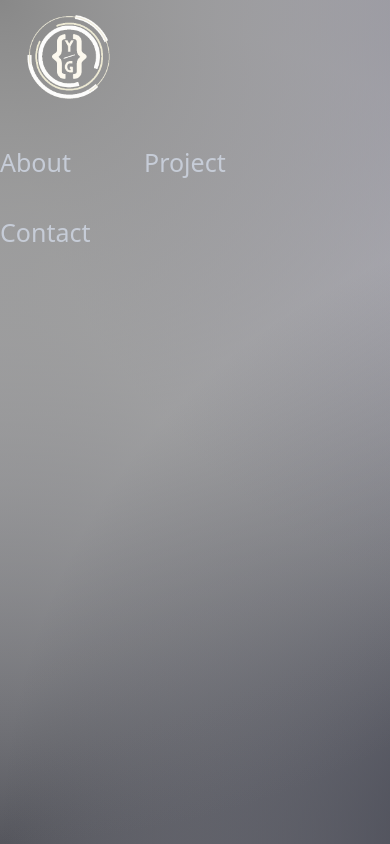
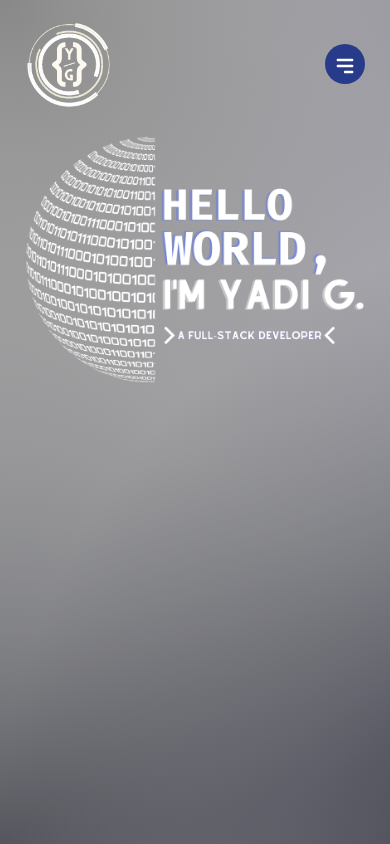
Before and after one commit to yadetagetachew/Portfolio, a React (Create React App) app: page / in a window 390 px wide. Built offline with nearby package versions, Linux system fonts and the light colour scheme.

Commit message:
feat:(Navbar responsivness added)

```diff
--- a/src/App.css
+++ b/src/App.css
@@ -8,27 +8,130 @@
 }
 
 /* navbar */
-.topnav a:hover {
+.navigation {
+  position: relative;
+  display: flex;
+  align-items: center;
+  height: fit-content;
+  width: 100%;
+  padding: 0.5rem 0rem;
+}
+.navigation a:hover {
   color: #fffdfd;
 }
-.topnav-right {
-  float: right;
+
+.navigation img{
+  height: 7rem;
+  width: 7rem;
+  margin-left: 1rem;
 }
-.topnav a {
+
+.navigation-menu {
+  margin-left: auto;
+}
+
+.navigation-menu ul {
+  display: flex;
+  padding: 0;
+}
+
+.navigation-menu li {
+  list-style-type: none;
+}
+
+.navigation-menu li a {
+  text-decoration: none;
+  display: block;
+  width: 100%;
   float: left;
   text-decoration: none;
   font-size: 25px;
   color: #c6ccd7;
-
   width: 9rem;
   margin-top: 2rem;
 }
-.topnav {
-  overflow: hidden;
+
+.hamburger {
+  border: 0;
+  height: 40px;
+  width: 40px;
+  padding: 0.5rem;
+  border-radius: 50%;
+  background-color: #283b8b;
+  cursor: pointer;
+  transition: background-color 0.2s ease-in-out;
+  position: absolute;
+  top: 50%;
+  right: 25px;
+  transform: translateY(-50%);
+  display: none;
 }
-.topnav img{
-  height: 7rem;
-  width: 7rem;
-  margin-left: 1rem;
+
+.hamburger:hover {
+  background-color: #2642af;
+}
+
+@media screen and (max-width: 550px) {
+  .hamburger {
+    display: block;
+  }
+
+  .navigation-menu ul {
+    flex-direction: column;
+    position: absolute;
+    top: 100px;
+    right: 0;
+    width: 40%;
+    height: calc(50vh - 30px);
+    background-color: white;
+    border-top: 1px solid rgb(248, 242, 242);
+    display: none;
+  }
+  .dropdown-container{
+    border-radius: 5%;
+  }
+
+  .navigation-menu li {
+    text-align: center;
+    margin: 0;
+  }
+
+  .navigation-menu li a {
+    color: black;
+    width: 100%;
+    padding: 1.5rem 0;
+  }
+
+  .navigation-menu a:hover {
+    color: #1619d2;
+  }
+
+  .navigation-menu.expanded ul {
+    display: block;
+  }
 }
 /* nav end */
+
+/* hero */
+
+.hero img{
+  height:100vmin;
+  width: auto;
+}
+@media screen and (max-width: 1027px) {
+  .hero img {
+    margin-top: 3rem;
+    margin-left: 2rem;
+    width: 100vw;
+    height: auto;
+  }
+}
+.hero{
+  display: flex;
+  justify-content: center;
+  align-items: center;
+  margin-top: -5rem;
+  width: 100vw;
+
+}
+/* hero ends */
--- a/src/App.js
+++ b/src/App.js
@@ -1,11 +1,14 @@
 import './App.css';
 // import Header from './Header';
 import Navbar from './Navbar';
+import Header from './Header';
 
 function App() {
   return (
+    <div class='portfoolio'>
     <Navbar/>
-    // <Header/>
+    <Header/>
+    </div>
   );
 }
 
--- a/src/Header.js
+++ b/src/Header.js
@@ -3,7 +3,7 @@
 
 const Header = () => {
 return(
-    <div className='hero d-flex justify-content-center'>
+    <div className='hero'>
         <img src={Hero} alt="Yadi Inc. Hero" />
     </div>
 );
--- a/src/Navbar.js
+++ b/src/Navbar.js
@@ -1,17 +1,51 @@
-import React from "react";
+import { useState } from "react";
 import Logo from "./media/yg-logo.gif";
 
 const Navbar = () => {
-    return(
-        <div class="topnav">
-            <img src={Logo} alt="Yadi Inc. logo" />
-            <div class="topnav-right">
-                <a href="#about">About</a>
-                <a href="#project">Project</a>
-                <a href="#contact">Contact</a>
-            </div>
-        </div>
-    );
-};
+  const [isNavExpanded, setIsNavExpanded] = useState(false);
+
+  return (
+    <nav className="navigation topnav">
+        <img className="img-fluid " src={Logo} alt="Yadi Inc. logo" />
+      <button
+        className="hamburger"
+        onClick={() => {
+          setIsNavExpanded(!isNavExpanded);
+        }}
+      >
+        {/* icon from Heroicons.com */}
+        <svg
+          xmlns="http://www.w3.org/2000/svg"
+          className="h-5 w-5"
+          viewBox="0 0 20 20"
+          fill="white"
+        >
+          <path
+            fillRule="evenodd"
+            d="M3 5a1 1 0 011-1h12a1 1 0 110 2H4a1 1 0 01-1-1zM3 10a1 1 0 011-1h12a1 1 0 110 2H4a1 1 0 01-1-1zM9 15a1 1 0 011-1h6a1 1 0 110 2h-6a1 1 0 01-1-1z"
+            clipRule="evenodd"
+          />
+        </svg>
+      </button>
+      <div
+        className={
+          isNavExpanded ? "navigation-menu expanded" : "navigation-menu"
+        }
+      >
+        <ul className="dropdown-container">
+          <li>
+            <a href="/home">Home</a>
+          </li>
+          <li>
+            <a href="/about">About</a>
+          </li>
+          <li>
+            <a href="/contact">Contact</a>
+          </li>
+        </ul>
+      </div>
+    </nav>
+  );
+}
 
 export default Navbar;
```
